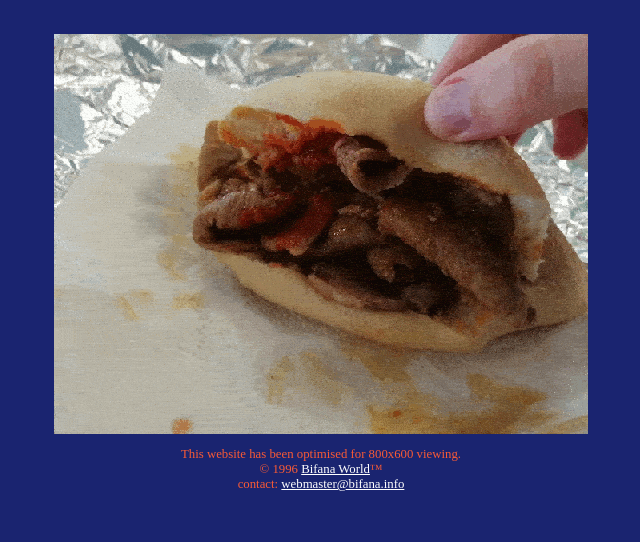
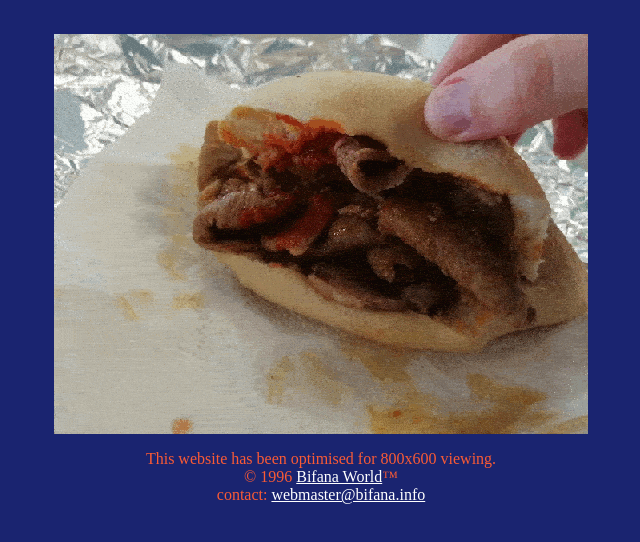
Before and after one commit to cpollet/bifana, a website: page static/index.html in a window 1280 px wide. Shown: the part 66-608 px from the top of the page, without its empty margins (319-959 px from the left). Drawn offline with Linux system fonts and the light colour scheme.

Commit message:
Update index.html

```diff
--- a/static/index.html
+++ b/static/index.html
@@ -30,7 +30,7 @@
 		<a href="http://stats.bifana.info"><img src="bifana.gif"></a>
 
 
-		<p style="font-size:80%">
+		<p>
 			This website has been optimised for 800x600 viewing.
 			<br>
 			&copy; 1996 <a href="https://github.com/cpollet/bifana">Bifana World</a>&trade;
```
